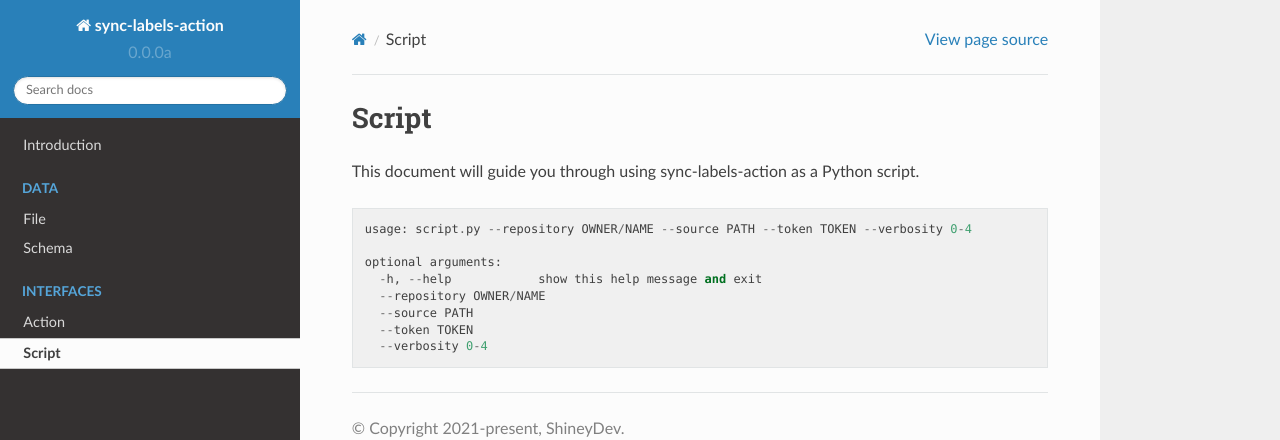
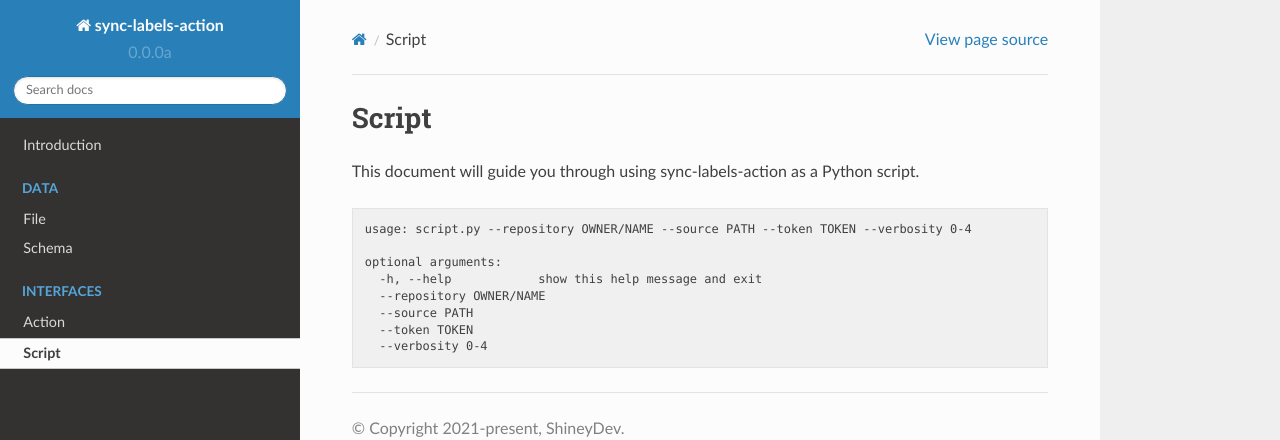
Before and after one commit to ShineyDev/sync-labels-action, a Sphinx documentation site: the page built from docs/interfaces/script.rst, in a window 1280 px wide. Shown: the top 440 px of the page. Built offline with Sphinx 7.4.7 and the Read the Docs theme 2.0.0, drawn with Linux system fonts in a browser that asks for light colours.

Commit message:
add default highlight language
when did that change to python by default bleh

```diff
--- a/docs/conf.py
+++ b/docs/conf.py
@@ -13,6 +13,7 @@ extlinks = {
     "issue": ("https://github.com/ShineyDev/sync-labels-action/issues/%s", "#"),
 }
 
+highlight_language = "none"
 html_theme = "sphinx_rtd_theme"
 html_theme_options = {
     "collapse_navigation": False,
```
